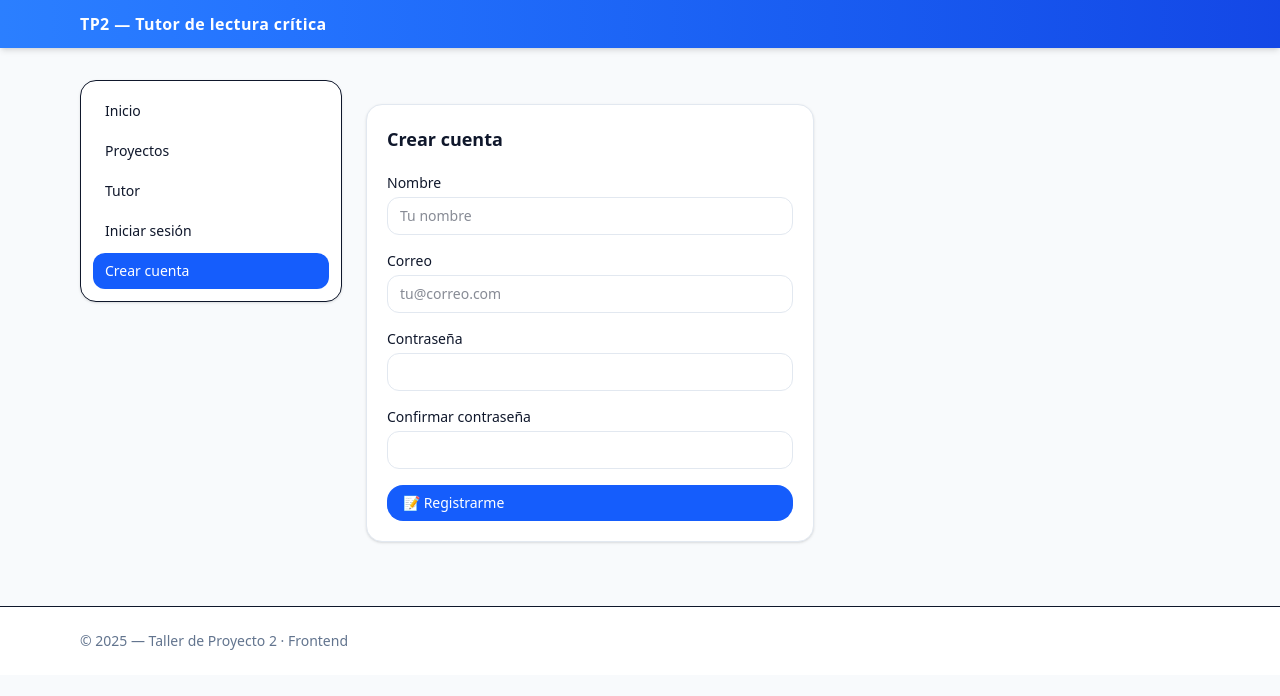
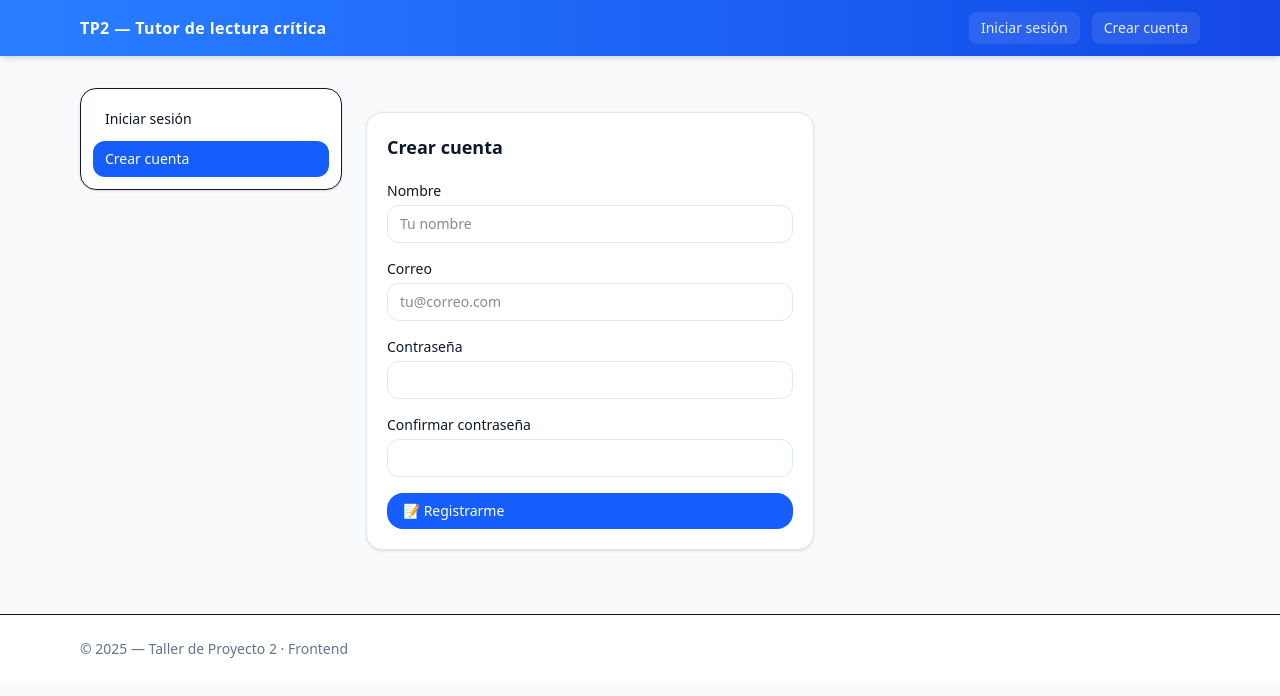
Before and after one commit to Yorshgamer/tptutor, a React (Vite) app in the folder frontend/: page /register in a window 1280 px wide. Shown: the top 696 px of the page. Built offline with nearby package versions, Linux system fonts and the light colour scheme.

Commit message:
protección de rutas por login

```diff
--- a/frontend/src/App.tsx
+++ b/frontend/src/App.tsx
@@ -1,7 +1,12 @@
 import React from "react";
 import { RouterProvider } from "react-router-dom";
 import { router } from "./routes/Router";
+import { AuthProvider } from "./auth/AuthContext";
 
 export default function App() {
-  return <RouterProvider router={router} />;
+  return (
+    <AuthProvider>
+      <RouterProvider router={router} />
+    </AuthProvider>
+  );
 }
--- /dev/null
+++ b/frontend/src/auth/AuthContext.tsx
@@ -0,0 +1,76 @@
+// src/auth/AuthContext.tsx
+import React, { createContext, useContext, useEffect, useState } from "react";
+
+type User = { id: string; name: string; email: string; role: string } | null;
+
+type AuthState = {
+  user: User;
+  token: string | null;
+  loading: boolean;
+  isAuthenticated: boolean;
+  login: (token: string, user: NonNullable<User>) => void;
+  logout: () => void;
+  refreshMe: () => Promise<void>;
+};
+
+const AuthCtx = createContext<AuthState | null>(null);
+
+export function AuthProvider({ children }: { children: React.ReactNode }) {
+  const [user, setUser] = useState<User>(null);
+  const [token, setToken] = useState<string | null>(null);
+  const [loading, setLoading] = useState(true);
+
+  useEffect(() => {
+    const t = localStorage.getItem("token");
+    const u = localStorage.getItem("user");
+    if (t) setToken(t);
+    if (u) setUser(JSON.parse(u));
+    setLoading(false);
+  }, []);
+
+  const login = (t: string, u: NonNullable<User>) => {
+    localStorage.setItem("token", t);
+    localStorage.setItem("user", JSON.stringify(u));
+    setToken(t);
+    setUser(u);
+  };
+
+  const logout = () => {
+    localStorage.removeItem("token");
+    localStorage.removeItem("user");
+    setToken(null);
+    setUser(null);
+  };
+
+  const refreshMe = async () => {
+    if (!token) return;
+    try {
+      const res = await fetch("/api/auth/me", {
+        headers: { Authorization: `Bearer ${token}` },
+      });
+      if (!res.ok) throw new Error("invalid");
+      const payload = await res.json();
+      const u = payload?.data;
+      if (u) {
+        setUser(u);
+        localStorage.setItem("user", JSON.stringify(u));
+      }
+    } catch {
+      logout();
+    }
+  };
+
+  const isAuthenticated = !!token;
+
+  return (
+    <AuthCtx.Provider value={{ user, token, loading, isAuthenticated, login, logout, refreshMe }}>
+      {children}
+    </AuthCtx.Provider>
+  );
+}
+
+export function useAuth() {
+  const ctx = useContext(AuthCtx);
+  if (!ctx) throw new Error("useAuth must be used within AuthProvider");
+  return ctx;
+}
--- /dev/null
+++ b/frontend/src/auth/ProtectedRoute.tsx
@@ -0,0 +1,17 @@
+import React, { useEffect } from "react";
+import { Navigate, Outlet, useLocation } from "react-router-dom";
+import { useAuth } from "./AuthContext";
+
+export default function ProtectedRoute() {
+  const { token, loading, refreshMe } = useAuth();
+  const loc = useLocation();
+
+  useEffect(() => {
+    if (token) refreshMe();
+    // eslint-disable-next-line react-hooks/exhaustive-deps
+  }, [token]);
+
+  if (loading) return <div className="p-4">Cargando…</div>;
+  if (!token) return <Navigate to="/login" replace state={{ from: loc }} />;
+  return <Outlet />;
+}
--- /dev/null
+++ b/frontend/src/auth/PublicOnlyRoute.tsx
@@ -0,0 +1,10 @@
+import React from "react";
+import { Navigate } from "react-router-dom";
+import { useAuth } from "./AuthContext";
+
+export default function PublicOnlyRoute({ children }: { children: React.ReactNode }) {
+  const { token, loading } = useAuth();
+  if (loading) return <div className="p-4">Cargando…</div>;
+  if (token) return <Navigate to="/tutor" replace />;
+  return <>{children}</>;
+}
--- a/frontend/src/components/Header.tsx
+++ b/frontend/src/components/Header.tsx
@@ -1,7 +1,17 @@
+// src/components/Header.tsx
 import React from "react";
-import { Link } from "react-router-dom";
+import { Link, useNavigate } from "react-router-dom";
+import { useAuth } from "../auth/AuthContext";
 
 export default function Header({ onToggleSidebar }: { onToggleSidebar: () => void }) {
+  const { isAuthenticated, user, logout } = useAuth();
+  const navigate = useNavigate();
+
+  const handleLogout = () => {
+    logout();
+    navigate("/login", { replace: true });
+  };
+
   return (
     <header className="sticky top-0 z-20 bg-gradient-to-r from-blue-500 to-blue-700 text-white shadow-md">
       <div className="mx-auto max-w-6xl px-4 py-3 flex items-center justify-between">
@@ -17,7 +27,32 @@ export default function Header({ onToggleSidebar }: { onToggleSidebar: () => voi
           TP2 — Tutor de lectura crítica
         </Link>
 
-        <div className="hidden md:block text-sm opacity-90" />
+        {/* Right side */}
+        <div className="hidden md:flex items-center gap-3 text-sm opacity-90">
+          {isAuthenticated ? (
+            <>
+              <span className="truncate max-w-[180px]">
+                Hola, <strong>{user?.name}</strong>
+              </span>
+              <button
+                onClick={handleLogout}
+                className="ml-2 bg-white/10 hover:bg-white/20 px-3 py-1.5 rounded-lg"
+                title="Cerrar sesión"
+              >
+                🔒 Cerrar sesión
+              </button>
+            </>
+          ) : (
+            <>
+              <Link to="/login" className="bg-white/10 hover:bg-white/20 px-3 py-1.5 rounded-lg">
+                Iniciar sesión
+              </Link>
+              <Link to="/register" className="bg-white/10 hover:bg-white/20 px-3 py-1.5 rounded-lg">
+                Crear cuenta
+              </Link>
+            </>
+          )}
+        </div>
       </div>
     </header>
   );
--- a/frontend/src/components/Layout.tsx
+++ b/frontend/src/components/Layout.tsx
@@ -1,9 +1,10 @@
 import React, { useState } from "react";
+import { Outlet } from "react-router-dom";
 import Header from "./Header";
 import Sidebar from "./Sidebar";
 import SideNav from "./SideNav";
 
-export default function Layout({ children }: { children: React.ReactNode }) {
+export default function Layout() {
   const [open, setOpen] = useState(false);
 
   return (
@@ -20,7 +21,10 @@ export default function Layout({ children }: { children: React.ReactNode }) {
             </div>
           </aside>
 
-          <main className="md:col-span-9 py-6">{children}</main>
+          {/* 👇 Aquí va el contenido de las rutas hijas */}
+          <main className="md:col-span-9 py-6">
+            <Outlet />
+          </main>
         </div>
       </div>
 
--- a/frontend/src/components/SideNav.tsx
+++ b/frontend/src/components/SideNav.tsx
@@ -1,29 +1,75 @@
+// src/components/SideNav.tsx
 import React from "react";
-import { NavLink } from "react-router-dom";
+import { NavLink, useNavigate } from "react-router-dom";
+import { useAuth } from "../auth/AuthContext";
 
 const base = "block rounded-xl px-3 py-2 text-sm transition hover:bg-slate-100";
 
 export default function SideNav({ onNavigate }: { onNavigate?: () => void }) {
+  const { isAuthenticated, logout } = useAuth();
+  const navigate = useNavigate();
+
+  const handleLogout = () => {
+    logout();
+    onNavigate?.();
+    navigate("/login", { replace: true });
+  };
+
   return (
     <nav aria-label="Navegación lateral" className="flex flex-col gap-1">
-      {[
-        { to: "/", label: "Inicio" },
-        { to: "/projects", label: "Proyectos" },
-        { to: "/tutor", label: "Tutor" },
-        { to: "/login", label: "Iniciar sesión" },
-        { to: "/register", label: "Crear cuenta" },
-      ].map(({ to, label }) => (
-        <NavLink
-          key={to}
-          to={to}
-          onClick={onNavigate}
-          className={({ isActive }) =>
-            `${base} ${isActive ? "bg-blue-600 text-white hover:bg-blue-600" : ""}`
-          }
-        >
-          {label}
-        </NavLink>
-      ))}
+      {/* visibles solo con sesión */}
+      {isAuthenticated && (
+        <>
+          <NavLink
+            to="/"
+            onClick={onNavigate}
+            className={({ isActive }) => `${base} ${isActive ? "bg-blue-600 text-white hover:bg-blue-600" : ""}`}
+          >
+            Inicio
+          </NavLink>
+          <NavLink
+            to="/projects"
+            onClick={onNavigate}
+            className={({ isActive }) => `${base} ${isActive ? "bg-blue-600 text-white hover:bg-blue-600" : ""}`}
+          >
+            Proyectos
+          </NavLink>
+          <NavLink
+            to="/tutor"
+            onClick={onNavigate}
+            className={({ isActive }) => `${base} ${isActive ? "bg-blue-600 text-white hover:bg-blue-600" : ""}`}
+          >
+            Tutor
+          </NavLink>
+
+          <button
+            onClick={handleLogout}
+            className="mt-2 text-left rounded-xl px-3 py-2 text-sm bg-red-50 text-red-700 hover:bg-red-100"
+          >
+            🔒 Cerrar sesión
+          </button>
+        </>
+      )}
+
+      {/* visibles solo SIN sesión */}
+      {!isAuthenticated && (
+        <>
+          <NavLink
+            to="/login"
+            onClick={onNavigate}
+            className={({ isActive }) => `${base} ${isActive ? "bg-blue-600 text-white hover:bg-blue-600" : ""}`}
+          >
+            Iniciar sesión
+          </NavLink>
+          <NavLink
+            to="/register"
+            onClick={onNavigate}
+            className={({ isActive }) => `${base} ${isActive ? "bg-blue-600 text-white hover:bg-blue-600" : ""}`}
+          >
+            Crear cuenta
+          </NavLink>
+        </>
+      )}
     </nav>
   );
 }
--- a/frontend/src/routes/Router.tsx
+++ b/frontend/src/routes/Router.tsx
@@ -5,6 +5,8 @@ import Projects from "../pages/Projects";
 import Tutor from "../pages/Tutor";
 import Login from "../pages/Login";
 import Register from "../pages/Register";
+import ProtectedRoute from "../auth/ProtectedRoute";
+import PublicOnlyRoute from "../auth/PublicOnlyRoute";
 
 const NotFound = () => (
   <div className="p-6">
@@ -14,10 +16,39 @@ const NotFound = () => (
 );
 
 export const router = createBrowserRouter([
-  { path: "/", element: <Layout><Home/></Layout> },
-  { path: "/projects", element: <Layout><Projects/></Layout> },
-  { path: "/tutor", element: <Layout><Tutor/></Layout> },
-  { path: "/login", element: <Layout><Login/></Layout> },
-  { path: "/register", element: <Layout><Register/></Layout> },
-  { path: "*", element: <Layout><NotFound/></Layout> },
+  // rutas públicas
+  {
+    path: "/login",
+    element: (
+      <PublicOnlyRoute>
+        <Layout />
+      </PublicOnlyRoute>
+    ),
+    children: [{ index: true, element: <Login /> }],
+  },
+  {
+    path: "/register",
+    element: (
+      <PublicOnlyRoute>
+        <Layout />
+      </PublicOnlyRoute>
+    ),
+    children: [{ index: true, element: <Register /> }],
+  },
+
+  // rutas protegidas
+  {
+    element: <ProtectedRoute />,
+    children: [
+      {
+        element: <Layout />,
+        children: [
+          { path: "/", element: <Home /> },
+          { path: "/projects", element: <Projects /> },
+          { path: "/tutor", element: <Tutor /> },
+          { path: "*", element: <NotFound /> },
+        ],
+      },
+    ],
+  },
 ]);
```
Also changed, not shown: frontend/src/pages/Login.tsx (+27 -63 lines).
